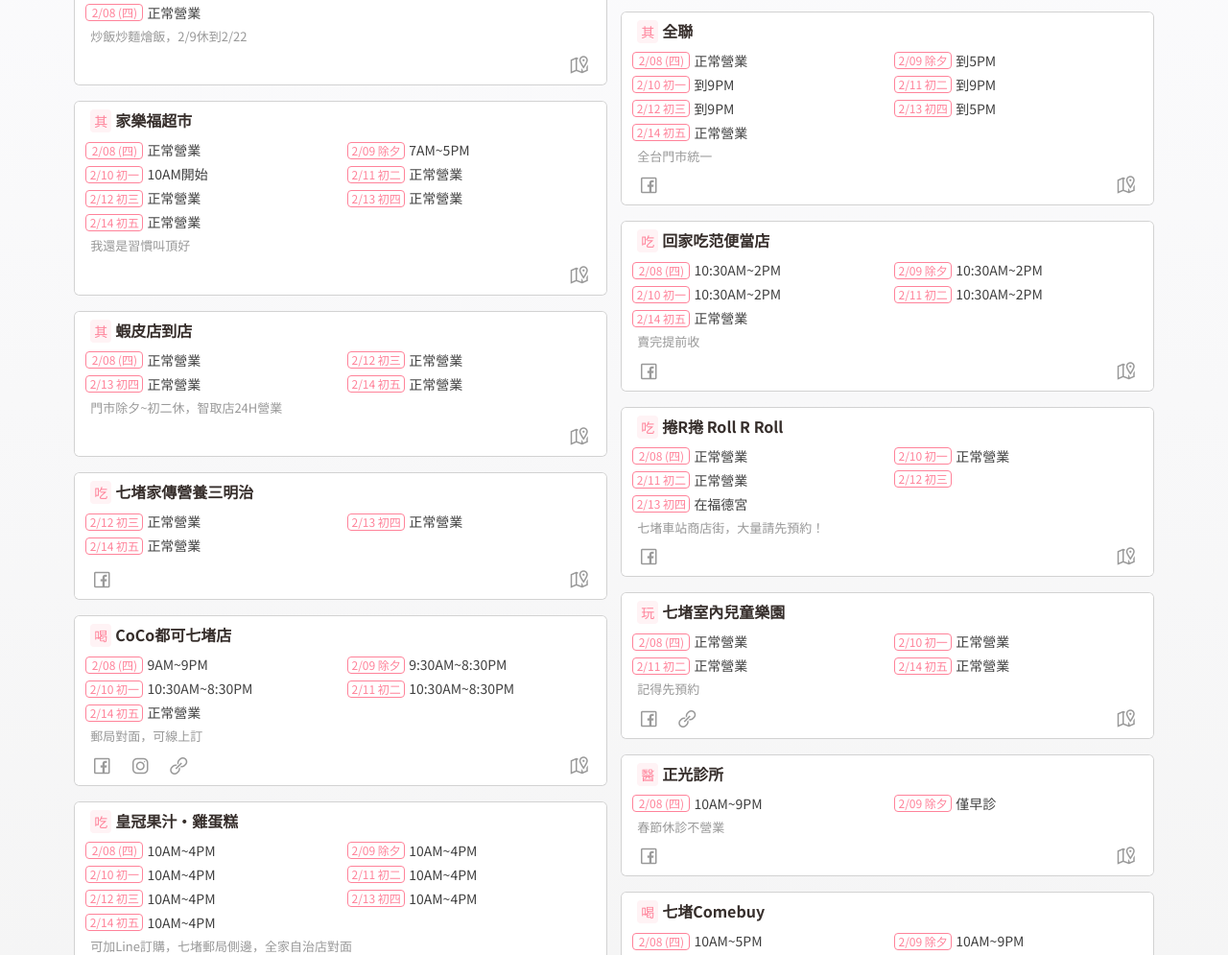
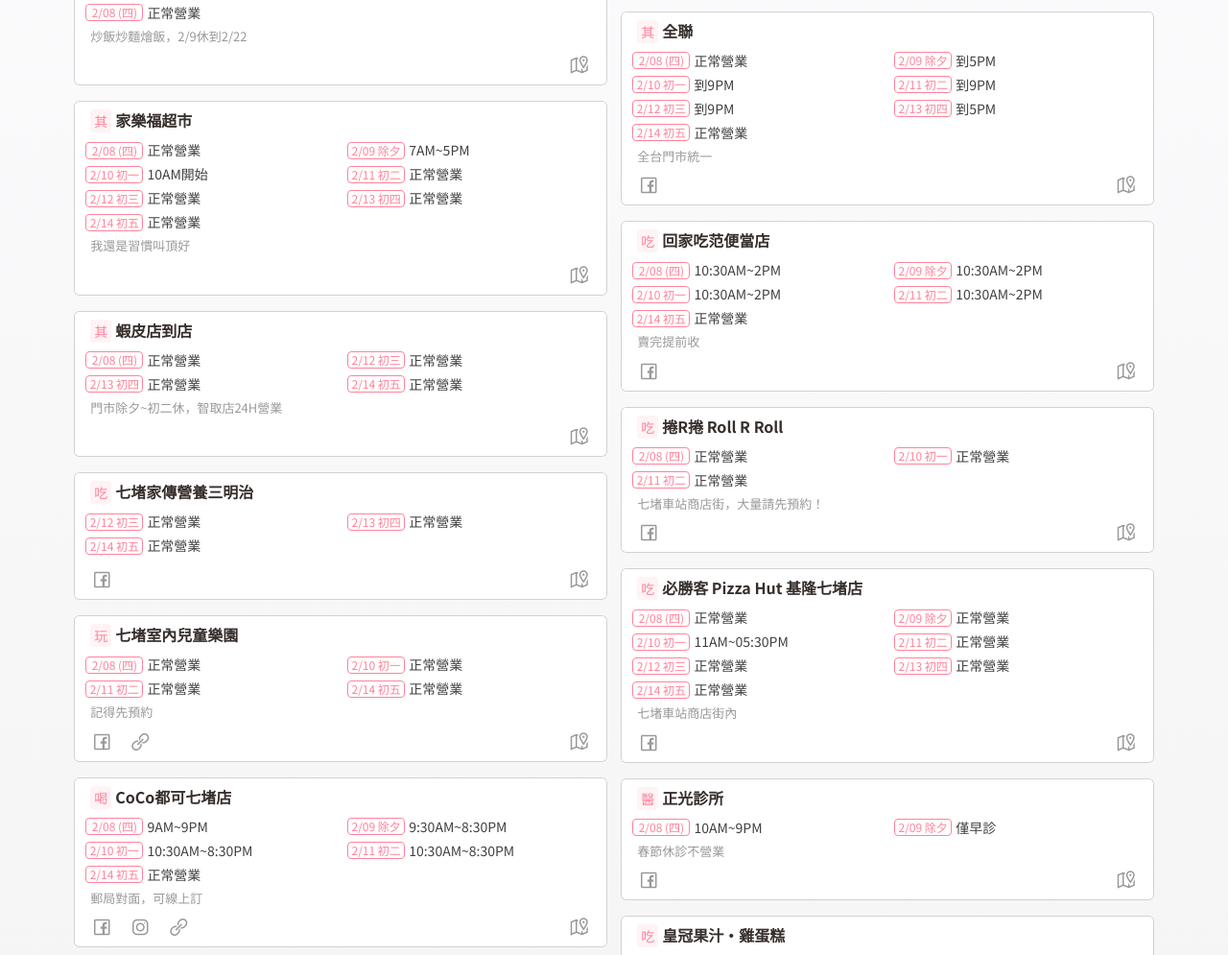
Before and after one commit to ilovecidu/2024LNY, a plain HTML site: page index.html in a window 1280 px wide. Shown: the part 371-1366 px from the top of the page at 96% size. Drawn offline with nearby package versions, Linux system fonts and the light colour scheme.

Commit message:
Update index.html

```diff
--- a/index.html
+++ b/index.html
@@ -97,9 +97,9 @@
                                 // { date: '2/09 除夕', time: '到5PM' },
                                 { date: '2/10 初一', time: '正常營業' },
                                 { date: '2/11 初二', time: '正常營業' },
-                                { date: '2/12 初三', time: ' ' },
-                                { date: '2/13 初四', time: '在福德宮' },
-                                // { date: '2/09 除夕', time: '到5PM' },
+                                // { date: '2/12 初三', time: ' 正常營業' },
+                                // { date: '2/13 初四', time: '在福德宮' },
+                                // { date: '2/09 除夕', time: '正常營業' },
                             ],
                             note: '七堵車站商店街，大量請先預約！',
                             socialLinks: {
@@ -394,6 +394,30 @@
 
 
 
+                        {
+                            cate: '吃',
+                            name: '必勝客 Pizza Hut 基隆七堵店 ',
+                            businessDays: [
+                                { date: '2/08 (四)', time: '正常營業' },
+                                { date: '2/09 除夕', time: '正常營業' },
+                                { date: '2/10 初一', time: '11AM~05:30PM' },
+                                { date: '2/11 初二', time: '正常營業' },
+                                { date: '2/12 初三', time: '正常營業' },
+                                { date: '2/13 初四', time: '正常營業' },
+                                { date: '2/14 初五', time: '正常營業' },
+                            ],
+                            note: '七堵車站商店街內',
+                            socialLinks: {
+                                facebook: 'https://www.facebook.com/profile.php?id=100090099571649',
+                                // instagram: '#',
+                                // customLink: '',
+                                map: 'https://www.google.com/maps/place/PIZZA+HUT%E5%BF%85%E5%8B%9D%E5%AE%A2-%E5%9F%BA%E9%9A%86%E4%B8%83%E5%A0%B5%E5%BA%97/@25.0984986,121.7161449,15z/data=!4m2!3m1!1s0x0:0x3f15edbc40fb33f6?sa=X&ved=2ahUKEwjgqLawkJGEAxXaoK8BHQeqCs0Q_BJ6BQicARAA'
+                            }
+                        },
+
+
+
+
 
                         //  {
                         //                             cate: '其',
```
